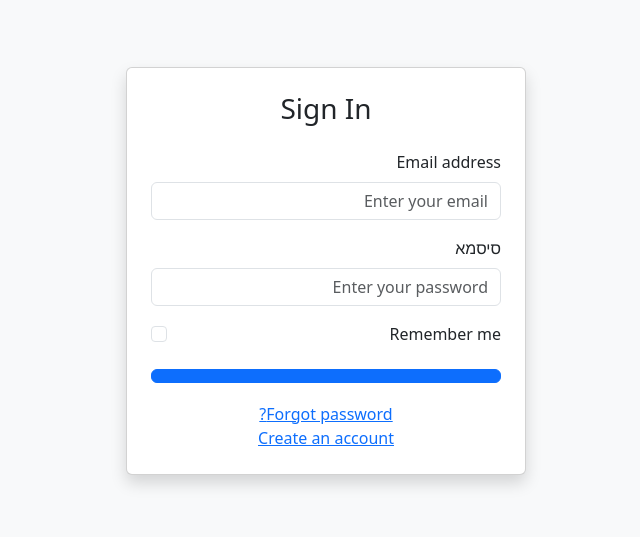
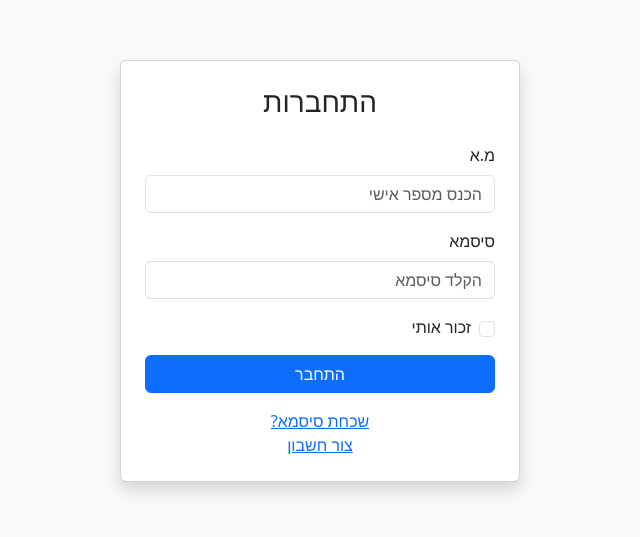
Before and after one commit to DanielElbaz/Troop_Management, a React (Vite) app: page / in a window 1280 px wide. Shown: the part 129-666 px from the top of the page, without its empty margins (408-1048 px from the left). Built offline with nearby package versions, Linux system fonts and the light colour scheme.

Commit message:
make login page with validation and Hebr language

```diff
--- /dev/null
+++ b/src/pages/Sign.css
@@ -0,0 +1,12 @@
+
+
+.valid-input {
+  background-color: rgb(183, 241, 178);
+}
+.form-check{
+  display: flex;
+  align-items: center;  /* מיישר את הצ'קבוקס עם הטקסט */
+  gap: 32px;             /* רווח בין הצ'קבוקס לטקסט */
+  direction: rtl;
+  float: right;
+}
--- a/src/pages/SignIn.jsx
+++ b/src/pages/SignIn.jsx
@@ -1,17 +1,17 @@
 import "bootstrap/dist/css/bootstrap.min.css";
-//import React, { useState} from "react";
+import React, { useState} from "react";
 //import { supabase } from "../data/supabaseClient";
 //import UserContext from "../context/UserContext";
 //import { useNavigate } from "react-router-dom";
-
+import './Sign.css'
 function SignIn() {
-//   const [email, setEmail] = useState("");
-//   const [password, setPassword] = useState("");
+  const [numSolider, setNumSolider] = useState("");
+  const [password, setPassword] = useState("");
 
 //   const navigate = useNavigate();
-//   const [loading, setLoading] = useState(false);
+  const [loading, setLoading] = useState(false);
 
-//   async function SignInClicked(e) {
+  function SignInClicked(e) {
 //     e.preventDefault(); // prevent page reload
 //     setLoading(true);
 
@@ -19,11 +19,15 @@ function SignIn() {
 //       email,
 //       password,
 //     });
-
+ setLoading(true);
 //     if (error) {
 //       alert(" Login failed: " + error.message);
 //       console.error("Login error:", error);
-//       setLoading(false);
+   setTimeout(()=>{
+
+     setLoading(false);
+   },1000)
+
 //       return;
 //     }
 
@@ -35,27 +39,32 @@ function SignIn() {
     //   navigate("/tweet");
     // }
 
-//     setLoading(false);
-//   }
 
+  }
+  const isValid = /^\d{7}$/.test(numSolider);
   return (
     <div className="container d-flex align-items-center justify-content-center vh-100 bg-light">
       <div className="card shadow p-4" style={{ width: "100%", maxWidth: "400px" }}>
-        <h3 className="text-center mb-4">Sign In</h3>
+        <h3 className="text-center mb-4">התחברות</h3>
 
         <form >
           {/* Email */}
           <div className="mb-3">
             <label htmlFor="email" className="form-label">
-              Email address
+              מ.א
             </label>
             <input
-              type="email"
-              className="form-control"
+              type="text"
+              inputMode="numeric"
+              maxLength={7}
+              pattern="\d{7}"
+              className={`form-control ${isValid  ? "valid-input" : ""}`}
               id="email"
-              placeholder="Enter your email"
-            //   value={email}
-            //   onChange={(e) => setEmail(e.target.value)}
+              placeholder="הכנס מספר אישי"
+              value={numSolider}
+              onChange={(e) => setNumSolider(e.target.value)}
+               onInvalid={(e) => e.target.setCustomValidity("אנא הכנס מספר אישי בן 7 ספרות")}
+  onInput={(e) => e.target.setCustomValidity("")}  // מנקה את ההודעה כשמתחילים להקליד
               required
             />
           </div>
@@ -69,9 +78,9 @@ function SignIn() {
               type="password"
               className="form-control"
               id="password"
-              placeholder="Enter your password"
-            //   value={password}
-            //   onChange={(e) => setPassword(e.target.value)}
+              placeholder="הקלד סיסמא"
+              value={password}
+              onChange={(e) => setPassword(e.target.value)}
               required
             />
           </div>
@@ -80,20 +89,20 @@ function SignIn() {
           <div className="mb-3 form-check">
             <input type="checkbox" className="form-check-input" id="rememberMe" />
             <label className="form-check-label" htmlFor="rememberMe">
-              Remember me
+              זכור אותי
             </label>
           </div>
 
           {/* Button */}
-          <button type="submit" className="btn btn-primary w-100" >
-            {/* {loading ? "Signing in..." : "Sign In"} */}
+          <button type="submit" className="btn btn-primary w-100" onClick={SignInClicked} >
+             {loading ? "מתחבר..." : "התחבר"}
           </button>
         </form>
 
         {/* Links */}
         <div className="mt-3 text-center">
-          <a href="#">Forgot password?</a> <br />
-          <a href="#">Create an account</a>
+          <a href="#">שכחת סיסמא?</a> <br />
+          <a href="#">צור חשבון</a>
         </div>
       </div>
     </div>
```
